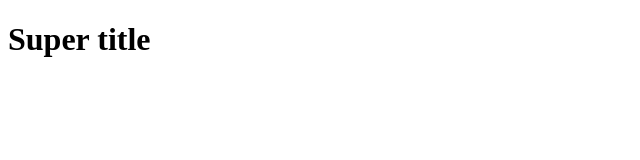
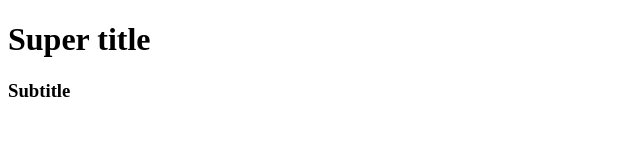
Before and after one commit to Awerroes569/nauka-gita-2, a plain HTML site: page index.html in a window 1280 px wide. Shown: the full height of the page, 0-640 px from the left. Drawn offline with Linux system fonts and the light colour scheme.

Commit message:
Update index.html 2

```diff
--- a/index.html
+++ b/index.html
@@ -19,6 +19,10 @@
             Super title
         </h1>
 
+        <h3>
+            Subtitle
+        </h3>
+
     </body>
 
 </html>
```
